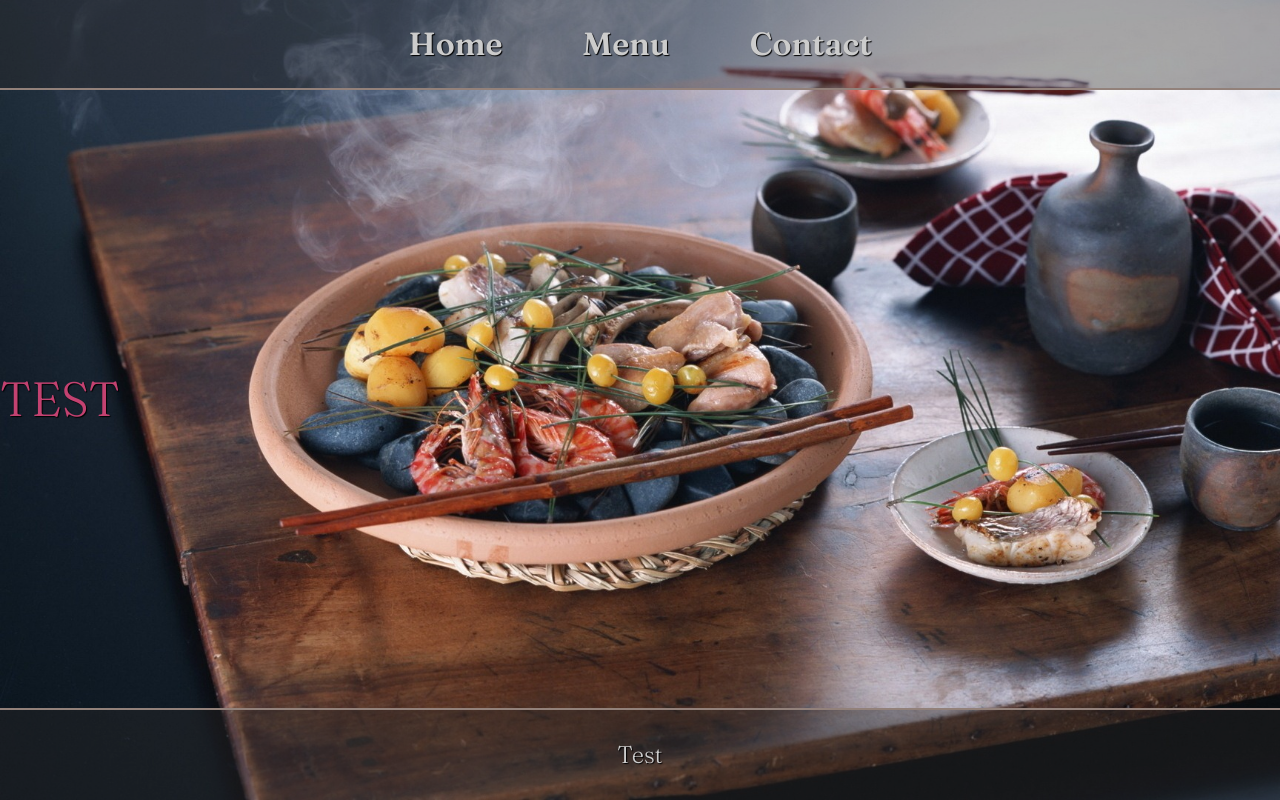
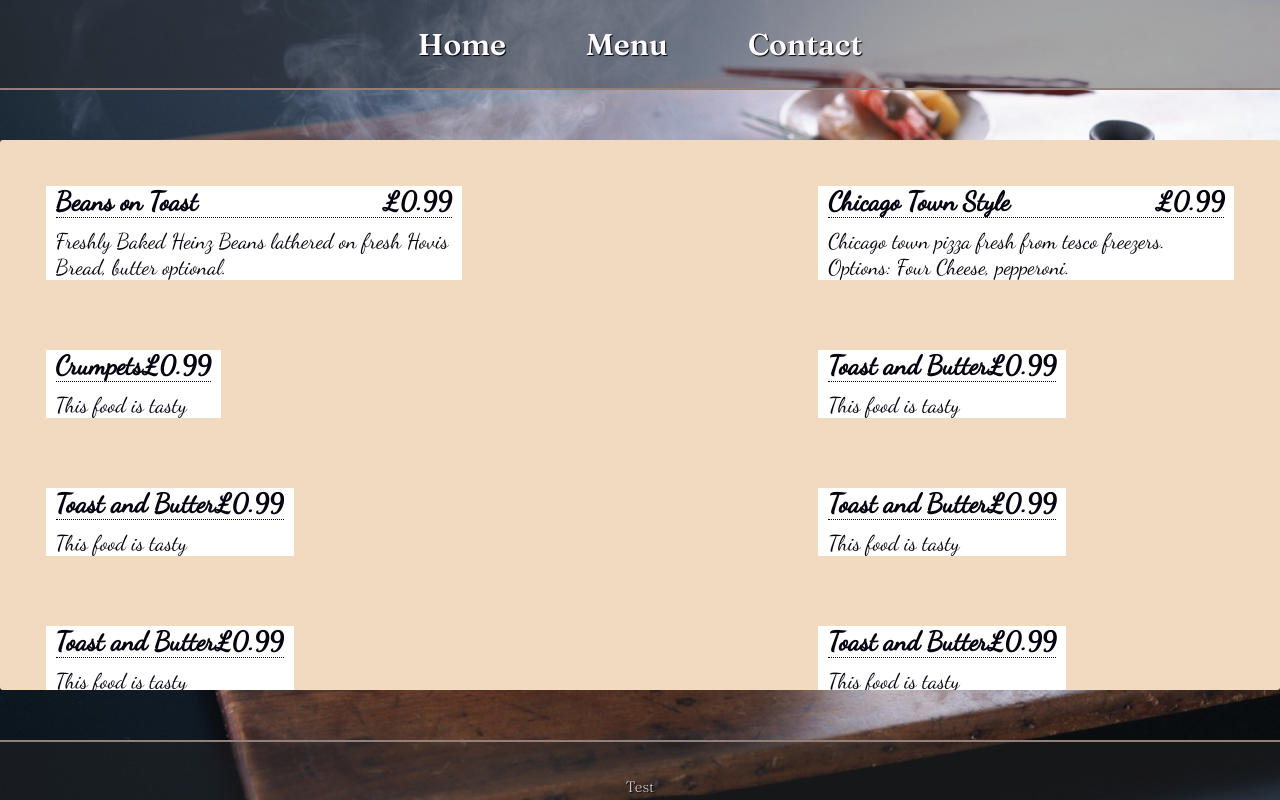
Before and after one commit to Bwade95/restaurant-page, a website built with webpack: page dist/index.html in a window 1280 px wide. Both pictures are taken after a click on the item "Menu". Built offline with nearby package versions, Linux system fonts and the light colour scheme.

Commit message:
added styling, scrollbar and content to menu tab

```diff
--- a/src/modules/home-page.js
+++ b/src/modules/home-page.js
@@ -1,5 +1,5 @@
 const homePage = () => {
-    const mainDiv = document.querySelector('.tab-content');
+    const mainDiv = document.querySelector('#tab-content');
     mainDiv.innerHTML = `
     <div class="home">
         <h1>This is Food</h1>
--- a/src/modules/menu-page.js
+++ b/src/modules/menu-page.js
@@ -1,8 +1,94 @@
 const menuPage = () => {
-    const mainDiv = document.querySelector('.tab-content');
+    const mainDiv = document.querySelector('#tab-content');
     mainDiv.innerHTML = `
-    <div class="menu">
-        <h1>TEST</h1>
+        <div id="menu-container">
+            <div class="menu-item">
+                <div class="item-content">
+                    <h3>Beans on Toast <span>£0.99</span></h3>
+                    <p>Freshly Baked Heinz Beans lathered on fresh Hovis Bread,
+                        butter optional.</p>
+                </div>
+            </div>
+            <div class="menu-item">
+                <div class="item-content">
+                    <h3>Chicago Town Style <span>£0.99</span></h3>
+                    <p>Chicago town pizza fresh from tesco freezers. Options: Four Cheese,
+                    pepperoni.</p>
+                </div>
+            </div>
+            <div class="menu-item">
+                <div class="item-content">
+                    <h3>Crumpets <span>£0.99</span></h3>
+                    <p>This food is tasty</p>
+                </div>
+            </div>
+            <div class="menu-item">
+                <div class="item-content">
+                    <h3>Toast and Butter <span>£0.99</span></h3>
+                    <p>This food is tasty</p>
+                </div>
+            </div>
+            <div class="menu-item">
+                <div class="item-content">
+                    <h3>Toast and Butter <span>£0.99</span></h3>
+                    <p>This food is tasty</p>
+                </div>
+            </div>
+            <div class="menu-item">
+                <div class="item-content">
+                    <h3>Toast and Butter <span>£0.99</span></h3>
+                    <p>This food is tasty</p>
+                </div>
+            </div>
+            <div class="menu-item">
+                <div class="item-content">
+                    <h3>Toast and Butter <span>£0.99</span></h3>
+                    <p>This food is tasty</p>
+                </div>
+            </div>
+            <div class="menu-item">
+                <div class="item-content">
+                    <h3>Toast and Butter <span>£0.99</span></h3>
+                    <p>This food is tasty</p>
+                </div>
+            </div>
+            <div class="menu-item">
+                <div class="item-content">
+                    <h3>Toast and Butter <span>£0.99</span></h3>
+                    <p>This food is tasty</p>
+                </div>
+            </div>
+            <div class="menu-item">
+                <div class="item-content">
+                    <h3>Toast and Butter <span>£0.99</span></h3>
+                    <p>This food is tasty</p>
+                </div>
+            </div>
+            <div class="menu-item">
+                <div class="item-content">
+                    <h3>Toast and Butter <span>£0.99</span></h3>
+                    <p>This food is tasty</p>
+                </div>
+            </div>
+            <div class="menu-item">
+                <div class="item-content">
+                    <h3>Toast and Butter <span>£0.99</span></h3>
+                    <p>This food is tasty</p>
+                </div>
+            </div>
+            <div class="menu-item">
+                <div class="item-content">
+                    <h3>Toast and Butter <span>£0.99</span></h3>
+                    <p>This food is tasty</p>
+                </div>
+            </div>
+            <div class="menu-item">
+                <div class="item-content">
+                    <h3>Toast and Butter <span>£0.99</span></h3>
+                    <p>This food is tasty</p>
+                </div>
+            </div>
+        </div>
     </div>`;
 }
 
--- a/src/modules/page-load.js
+++ b/src/modules/page-load.js
@@ -12,7 +12,7 @@ const pageLoad = () => {
     </nav>`;
 
     const main = document.createElement('main');
-    main.classList.add('tab-content');
+    main.id = 'tab-content';
 
     const footer = document.createElement('footer');
     footer.innerHTML = `
```
Also changed, not shown: dist/index.html, dist/main.js, dist/styles.css.
